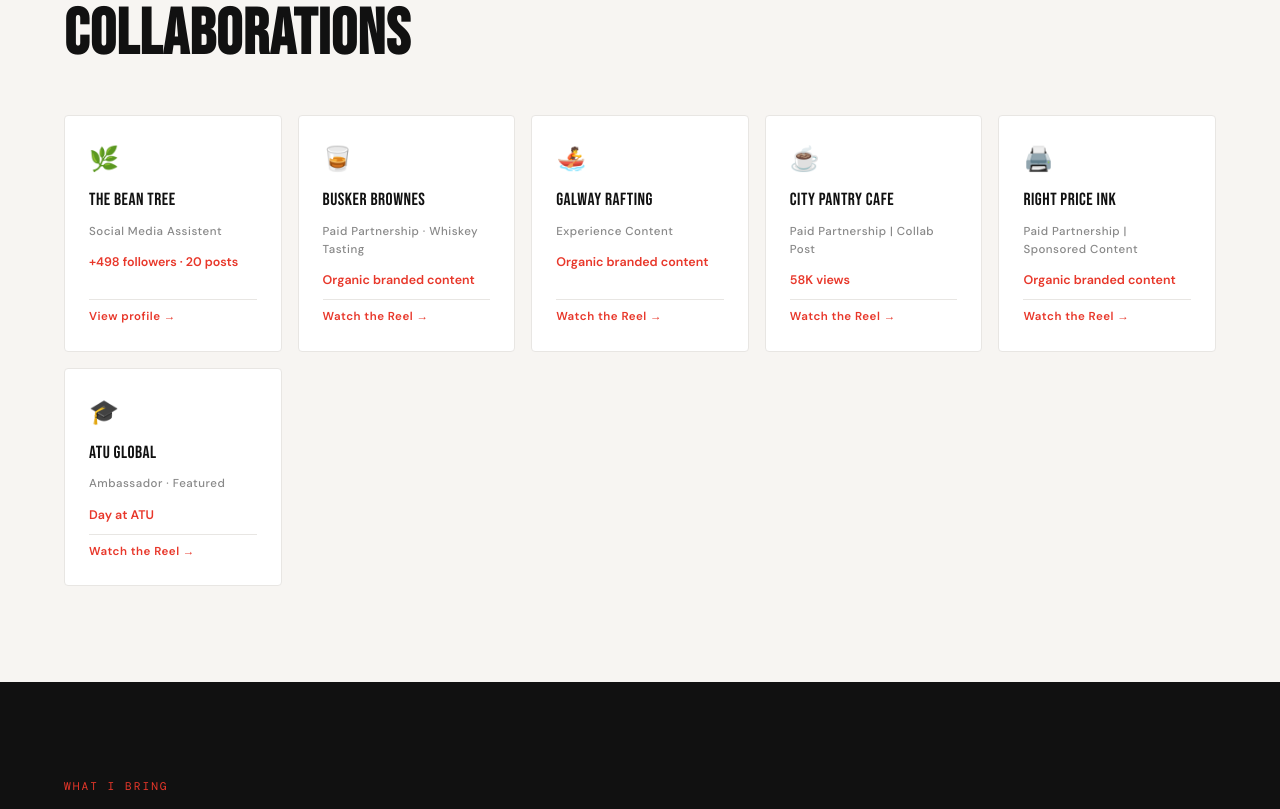
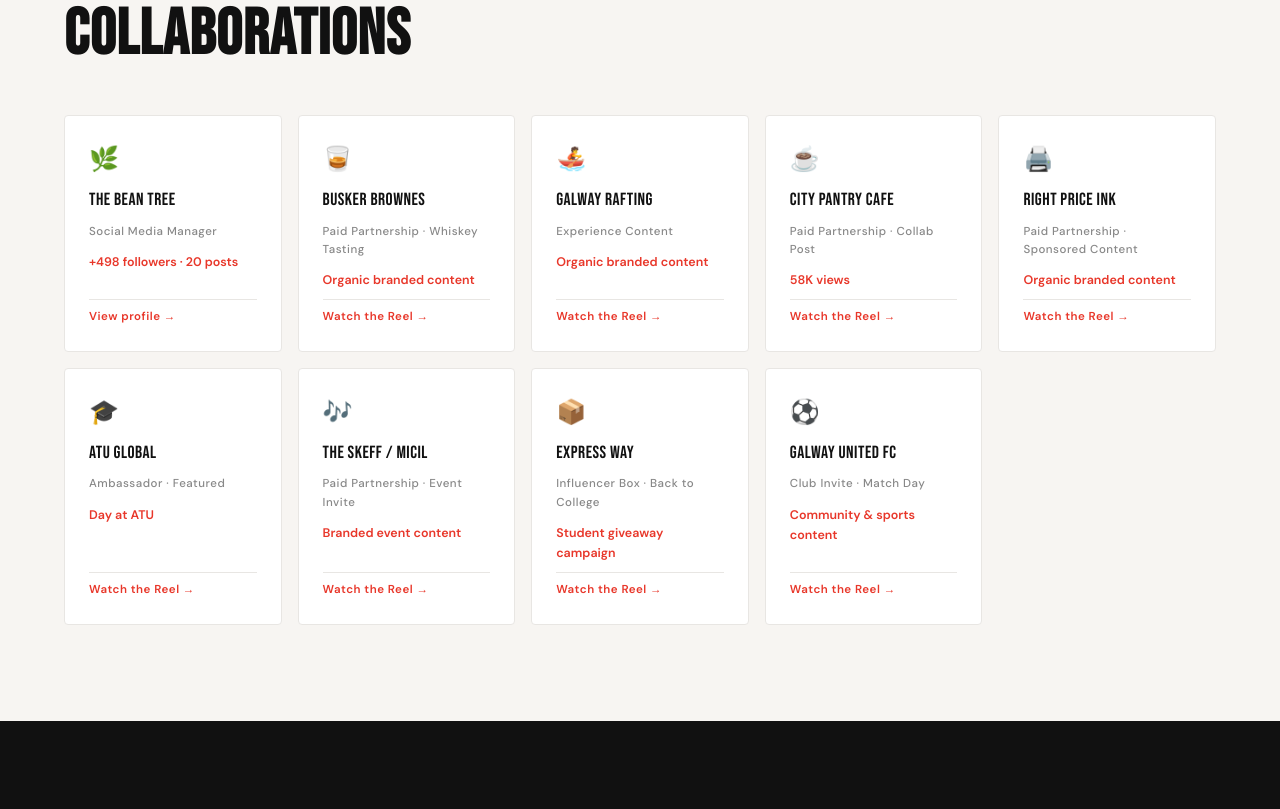
Before and after one commit to francialemelo/portifolio, a plain HTML site: page index.html in a window 1280 px wide. Shown: the part 1905-2714 px from the top of the page. Drawn offline with nearby package versions, Linux system fonts and the light colour scheme.

Commit message:
Refactor CSS by removing commented sections and updating labels
Removed commented sections for navigation, hero, sections, numbers banner, experience, collaborations, skills, contact, and footer. Updated various labels and statistics for clarity.

```diff
--- a/index.html
+++ b/index.html
@@ -24,7 +24,6 @@
     html { scroll-behavior: smooth; }
     body { font-family: var(--font-body); background: var(--off-white); color: var(--black); line-height: 1.6; }
 
-    /* NAV */
     nav {
       position: fixed; top: 0; left: 0; right: 0; z-index: 100;
       display: flex; justify-content: space-between; align-items: center;
@@ -39,7 +38,6 @@
     .nav-links a { font-size: 0.78rem; font-weight: 500; letter-spacing: 1.5px; text-transform: uppercase; color: var(--grey); text-decoration: none; transition: color 0.2s; }
     .nav-links a:hover { color: var(--red); }
 
-    /* HERO */
     .hero {
       min-height: 100vh;
       display: grid;
@@ -126,12 +124,10 @@
     .btn-secondary { display: inline-block; padding: 0.9rem 2rem; border: 1.5px solid var(--black); color: var(--black); text-decoration: none; font-size: 0.8rem; font-weight: 600; letter-spacing: 1.5px; text-transform: uppercase; border-radius: 2px; transition: all 0.2s; }
     .btn-secondary:hover { background: var(--black); color: white; }
 
-    /* SECTIONS */
     section { padding: 6rem 4rem; }
     .section-label { font-family: var(--font-mono); font-size: 0.7rem; letter-spacing: 2px; color: var(--red); text-transform: uppercase; margin-bottom: 1rem; }
     .section-title { font-family: var(--font-display); font-size: clamp(2.5rem, 5vw, 4rem); color: var(--black); margin-bottom: 3rem; line-height: 1; letter-spacing: 1px; }
 
-    /* NUMBERS BANNER */
     .numbers-banner {
       background: var(--red);
       padding: 3rem 4rem;
@@ -143,7 +139,6 @@
     .banner-stat .number { font-family: var(--font-display); font-size: 3rem; color: white; letter-spacing: 1px; line-height: 1; }
     .banner-stat .label { font-size: 0.75rem; color: rgba(255,255,255,0.75); letter-spacing: 1px; text-transform: uppercase; margin-top: 0.25rem; }
 
-    /* EXPERIENCE */
     .experience { background: var(--white); }
     .exp-grid { display: grid; grid-template-columns: repeat(auto-fit, minmax(300px, 1fr)); gap: 1.5rem; }
     .exp-card { padding: 2rem; border: 1px solid var(--grey-light); border-radius: 4px; transition: border-color 0.2s, transform 0.2s; position: relative; }
@@ -155,7 +150,6 @@
     .exp-desc li { font-size: 0.85rem; color: var(--grey); line-height: 1.7; margin-bottom: 0.35rem; padding-left: 1rem; position: relative; }
     .exp-desc li::before { content: '—'; position: absolute; left: 0; color: var(--red); }
 
-    /* COLLABS */
     .collabs { background: var(--off-white); }
     .collab-grid { display: grid; grid-template-columns: repeat(auto-fit, minmax(200px, 1fr)); gap: 1rem; }
     .collab-card { background: var(--white); border-radius: 4px; padding: 1.5rem; display: flex; flex-direction: column; gap: 0.5rem; border: 1px solid var(--grey-light); transition: border-color 0.2s, transform 0.2s; text-decoration: none; }
@@ -167,7 +161,6 @@
     .collab-type { font-size: 0.72rem; color: var(--grey); font-weight: 500; letter-spacing: 0.5px; }
     .collab-highlight { font-size: 0.78rem; color: var(--red); font-weight: 600; margin-top: 0.25rem; }
 
-    /* SKILLS */
     .skills-section { background: var(--black); }
     .skills-section .section-title { color: var(--white); }
     .skills-grid { display: grid; grid-template-columns: repeat(auto-fit, minmax(200px, 1fr)); gap: 2rem; }
@@ -175,7 +168,6 @@
     .skill-group ul { list-style: none; }
     .skill-group li { font-size: 0.9rem; color: rgba(255,255,255,0.65); padding: 0.4rem 0; border-bottom: 1px solid rgba(255,255,255,0.06); }
 
-    /* CONTACT */
     .contact { background: var(--red); text-align: center; }
     .contact .section-label { color: rgba(255,255,255,0.7); }
     .contact .section-title { color: var(--white); margin-bottom: 1rem; }
@@ -186,7 +178,6 @@
     .social-links a { font-size: 0.78rem; font-weight: 600; letter-spacing: 1.5px; text-transform: uppercase; color: rgba(255,255,255,0.7); text-decoration: none; transition: color 0.2s; }
     .social-links a:hover { color: white; }
 
-    /* FOOTER */
     footer { background: var(--black); padding: 2rem 4rem; display: flex; justify-content: space-between; align-items: center; }
     footer p { font-size: 0.78rem; color: rgba(255,255,255,0.3); }
     footer span { font-size: 0.78rem; color: var(--red); }
@@ -240,7 +231,7 @@
           <div class="stat-label">Followers for Bean Tree</div>
         </div>
         <div class="stat-item">
-          <div class="stat-number">6+</div>
+          <div class="stat-number">9+</div>
           <div class="stat-label">Brand collaborations</div>
         </div>
         <div class="stat-item">
@@ -257,7 +248,7 @@
 
   <div class="numbers-banner">
     <div class="banner-stat"><div class="number">12.4K</div><div class="label">Followers</div></div>
-    <div class="banner-stat"><div class="number">1.7K+</div><div class="label">Posts created</div></div>
+    <div class="banner-stat"><div class="number">9+</div><div class="label">Brand Collabs</div></div>
     <div class="banner-stat"><div class="number">495</div><div class="label">Likes — City Pantry</div></div>
     <div class="banner-stat"><div class="number">Galway</div><div class="label">Based locally</div></div>
   </div>
@@ -315,7 +306,7 @@
       <a class="collab-card" href="https://www.instagram.com/thebeantreegalway/" target="_blank">
         <div class="collab-icon">🌿</div>
         <div class="collab-name">The Bean Tree</div>
-        <div class="collab-type">Social Media Assistent</div>
+        <div class="collab-type">Social Media Manager</div>
         <div class="collab-highlight">+498 followers · 20 posts</div>
         <div class="collab-link">View profile →</div>
       </a>
@@ -339,15 +330,15 @@
       <a class="collab-card" href="https://www.instagram.com/reel/DVTVtpriL14/?utm_source=ig_web_copy_link&igsh=MzRlODBiNWFlZA==" target="_blank">
         <div class="collab-icon">☕</div>
         <div class="collab-name">City Pantry Cafe</div>
-        <div class="collab-type">Paid Partnership | Collab Post</div>
-        <div class="collab-highlight"> 58K views </div>
+        <div class="collab-type">Paid Partnership · Collab Post</div>
+        <div class="collab-highlight">58K views</div>
         <div class="collab-link">Watch the Reel →</div>
       </a>
 
       <a class="collab-card" href="https://www.instagram.com/reel/DWO7qOnDbsX/?utm_source=ig_web_copy_link&igsh=MzRlODBiNWFlZA==" target="_blank">
         <div class="collab-icon">🖨️</div>
         <div class="collab-name">Right Price Ink</div>
-        <div class="collab-type">Paid Partnership | Sponsored Content</div>
+        <div class="collab-type">Paid Partnership · Sponsored Content</div>
         <div class="collab-highlight">Organic branded content</div>
         <div class="collab-link">Watch the Reel →</div>
       </a>
@@ -356,7 +347,31 @@
         <div class="collab-icon">🎓</div>
         <div class="collab-name">ATU Global</div>
         <div class="collab-type">Ambassador · Featured</div>
-        <div class="collab-highlight">Day at ATU </div>
+        <div class="collab-highlight">Day at ATU</div>
+        <div class="collab-link">Watch the Reel →</div>
+      </a>
+
+      <a class="collab-card" href="https://www.instagram.com/reel/Dc6IFPztQq1/" target="_blank">
+        <div class="collab-icon">🎶</div>
+        <div class="collab-name">The Skeff / Micil</div>
+        <div class="collab-type">Paid Partnership · Event Invite</div>
+        <div class="collab-highlight">Branded event content</div>
+        <div class="collab-link">Watch the Reel →</div>
+      </a>
+
+      <a class="collab-card" href="https://www.instagram.com/reel/DdOrDKfNRDe/" target="_blank">
+        <div class="collab-icon">📦</div>
+        <div class="collab-name">Express Way</div>
+        <div class="collab-type">Influencer Box · Back to College</div>
+        <div class="collab-highlight">Student giveaway campaign</div>
+        <div class="collab-link">Watch the Reel →</div>
+      </a>
+
+      <a class="collab-card" href="https://www.instagram.com/reel/Da8GdPpNzDB/" target="_blank">
+        <div class="collab-icon">⚽</div>
+        <div class="collab-name">Galway United FC</div>
+        <div class="collab-type">Club Invite · Match Day</div>
+        <div class="collab-highlight">Community & sports content</div>
         <div class="collab-link">Watch the Reel →</div>
       </a>
 
@@ -381,7 +396,6 @@
         <h4>Design & Visual</h4>
         <ul>
           <li>Canva</li>
-
           <li>Brand Identity</li>
           <li>Carousel Design</li>
         </ul>
@@ -410,7 +424,7 @@
     <p class="section-label">Let's work together</p>
     <h2 class="section-title">GET IN TOUCH</h2>
     <p class="contact-sub">Based in Galway · Available 10–12 hours per week</p>
-    <a href="mailto:info@xianstreetfood.ie" class="contact-email">francialem@gmail.com</a>
+    <a href="mailto:francialem@gmail.com" class="contact-email">francialem@gmail.com</a>
     <div class="social-links">
       <a href="https://instagram.com/francialemelo" target="_blank">@francialemelo</a>
       <a href="https://github.com/francialemelo" target="_blank">GitHub</a>
```
